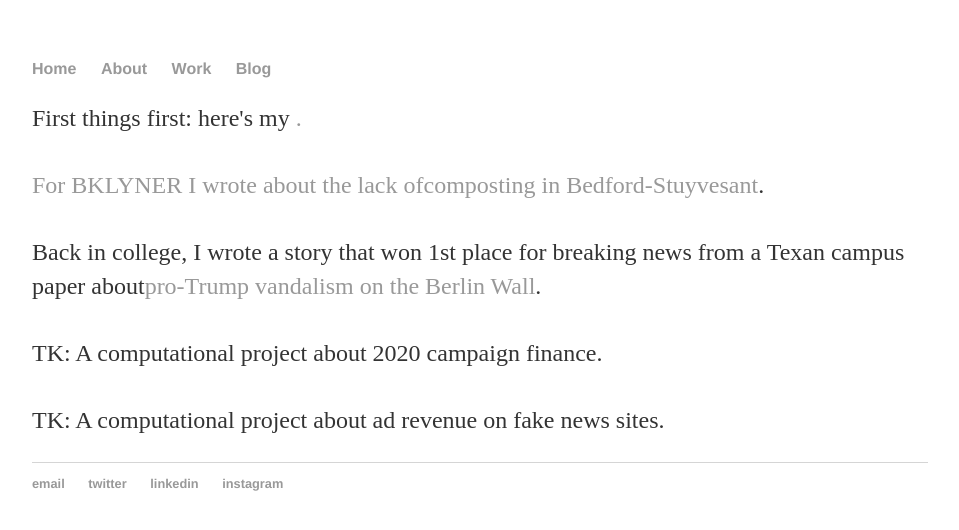
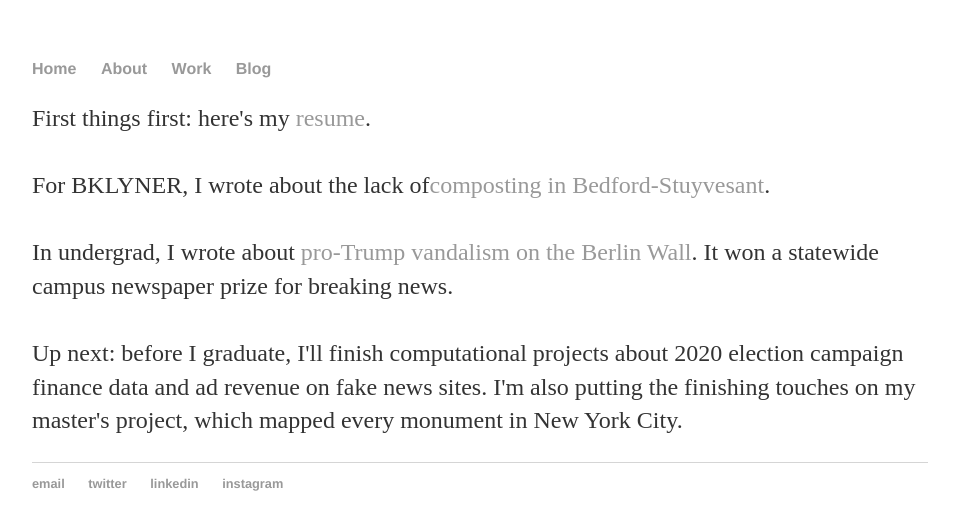
Before and after one commit to isaac-schultz/isaac-schultz.github.io, a Jekyll site: the page built from work/index.html, in a window 1280 px wide. Shown: the top 530 px of the page, without its empty margins (160-1119 px from the left). Built offline with Jekyll 4.4.1, drawn with Linux system fonts in a browser that asks for light colours.

Commit message:
Update index.html
sam made changes dont hate me

```diff
--- a/work/index.html
+++ b/work/index.html
@@ -2,16 +2,13 @@
 layout: default
 title: A couple of things I've done.
 ---
-<p id="werk">First things first: here's my <a href="schultz_sans_address.pdf"resume</a></li>.
+<p id="werk">First things first: here's my <a href="schultz_sans_address.pdf">resume</a>.
 <br>
 <br>
-For BKLYNER I wrote about the lack of<a href="https://bklyner.com/why-is-it-so-hard-to-compost-and-what-happened-to-the-brown-bin-program/" target="_blank">composting in Bedford-Stuyvesant</a>.</li>
+For BKLYNER, I wrote about the lack of<a href="https://bklyner.com/why-is-it-so-hard-to-compost-and-what-happened-to-the-brown-bin-program/" target="_blank">composting in Bedford-Stuyvesant</a>.
 <br>
 <br>
-Back in college, I wrote a story that won 1st place for breaking news from a Texan campus paper about<a href="http://www.ricethresher.org/article/2017/01/berlin-wall-segment-other-structures-vandalized-overnight-with-pro-trump-messages-v2" target="_blank">pro-Trump vandalism on the Berlin Wall</a>.</li>
+In undergrad, I wrote about <a href="http://www.ricethresher.org/article/2017/01/berlin-wall-segment-other-structures-vandalized-overnight-with-pro-trump-messages-v2" target="_blank">pro-Trump vandalism on the Berlin Wall</a>. It won a statewide campus newspaper prize for breaking news.
 <br>
 <br>
-TK: A computational project about 2020 campaign finance.
-<br>
-<br>
-TK: A computational project about ad revenue on fake news sites.</p>
+Up next: before I graduate, I'll finish computational projects about 2020 election campaign finance data and ad revenue on fake news sites. I'm also putting the finishing touches on my master's project, which mapped every monument in New York City.</p>
```
